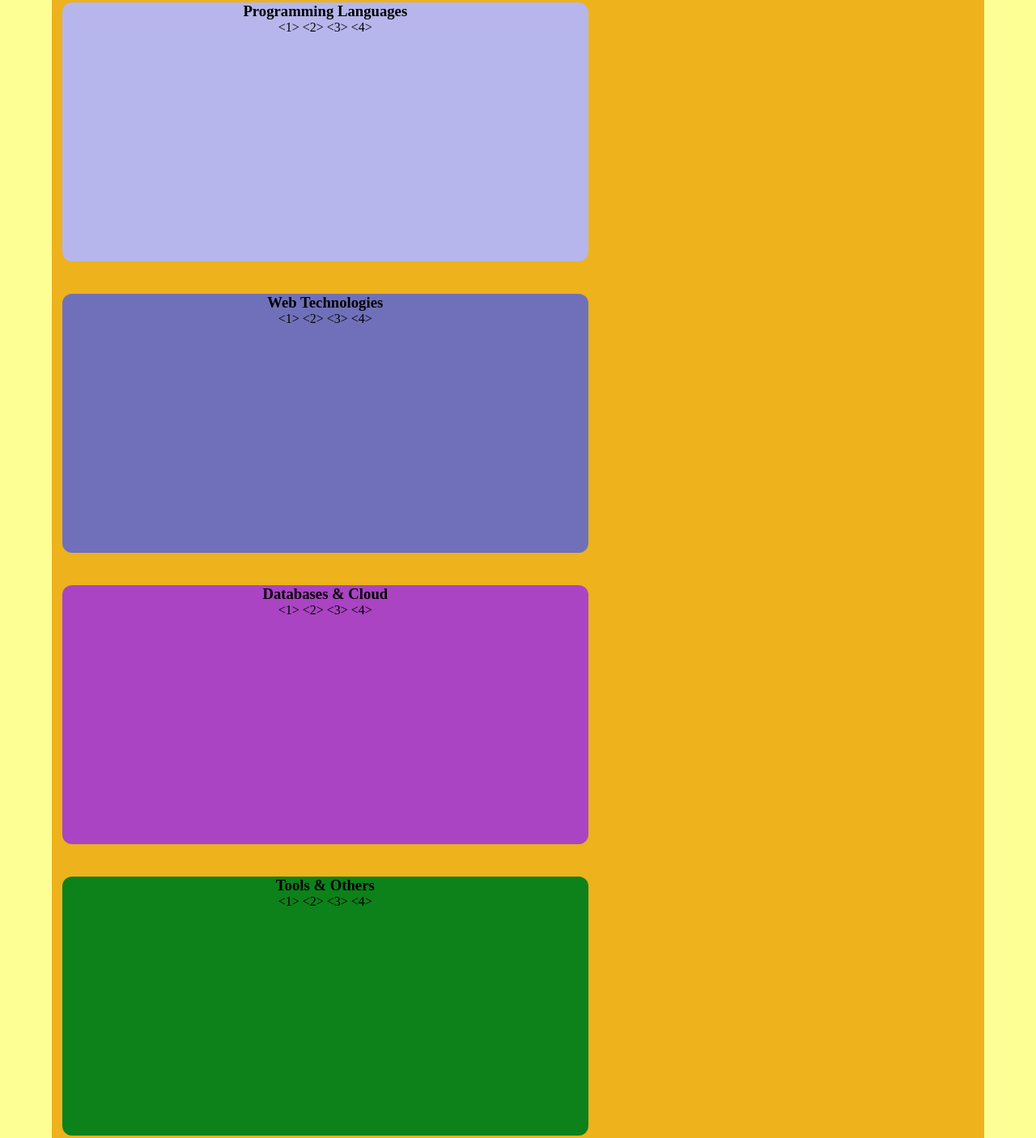
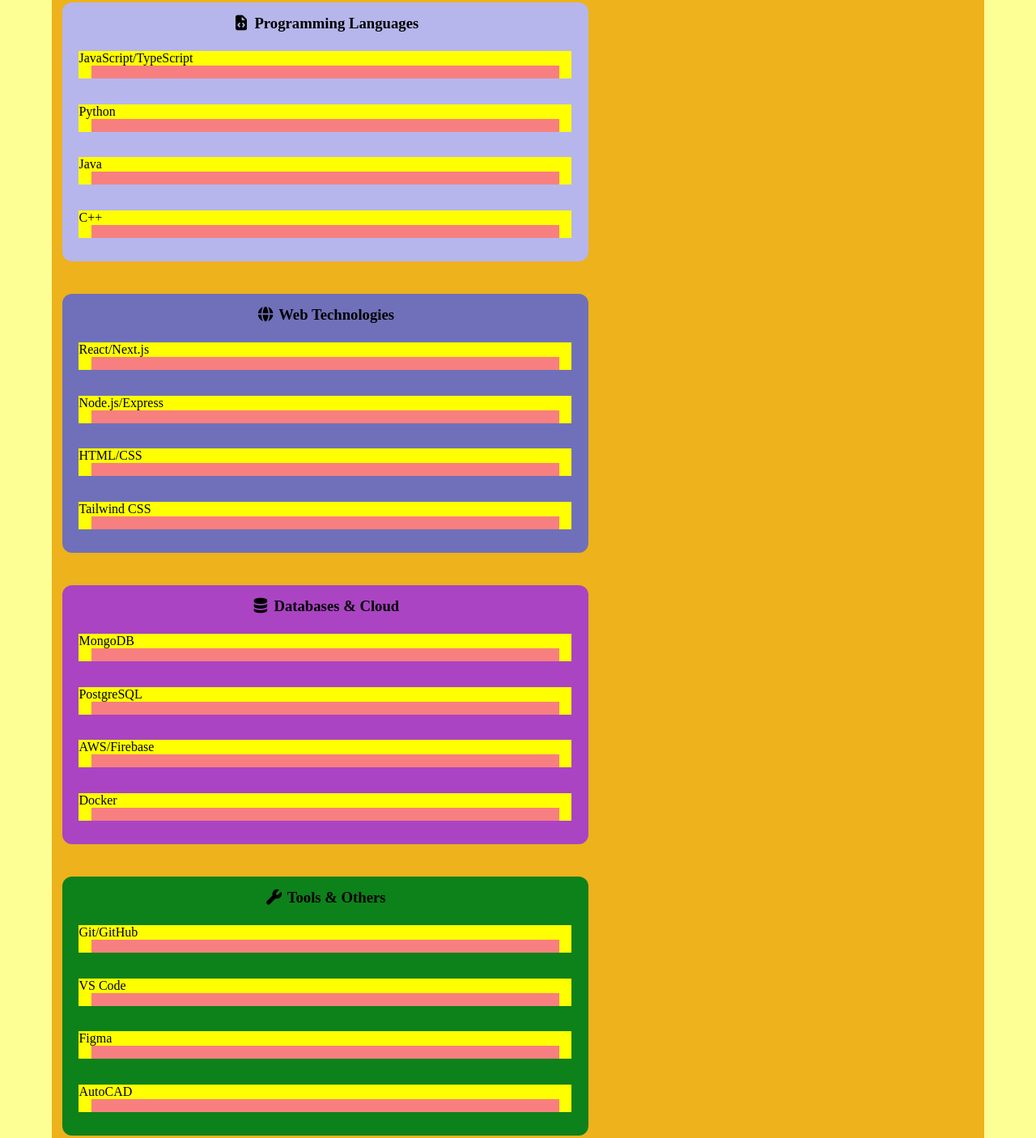
Before and after one commit to vishal-khilari/portfolio, a plain HTML site: page index.html in a window 1280 px wide. Shown: the part 1054-2460 px from the top of the page at 81% size. Drawn offline with Linux system fonts and the light colour scheme.

Commit message:
Learned too much about alignment.

```diff
--- a/index.html
+++ b/index.html
@@ -92,43 +92,148 @@
 
         <section id="subsec1">
             <div id="se1" class="sedib">
-                <h3>Programming Languages</h3>
-                <div>
-                    <1></1>
-                    <2></2>
-                    <3></3>
-                    <4></4>
+                <div class="seh">
+                    <h3><i class="fa-solid fa-file-code"></i> Programming Languages</h3>
+                </div>
+                <div class="pp">
+                    <div1>JavaScript/TypeScript
+                        <div class="sel">
+                            <div>
+
+                            </div>
+                        </div>
+                    </div1>
+                    <div2>Python
+                        <div class="sel">
+                            <div>
+
+                            </div>
+                        </div>
+                    </div2>
+                    <div3>Java
+                        <div class="sel">
+                            <div>
+
+                            </div>
+                        </div>
+                    </div3>
+                    <div4>C++
+                        <div class="sel">
+                            <div>
+
+                            </div>
+                        </div>
+                    </div4>
                 </div>
             </div>
 
             <div id="se2" class="sedib">
-                <h3>Web Technologies</h3>
-                <div class="sep">
-                    <1></1>
-                    <2></2>
-                    <3></3>
-                    <4></4>
+                <div class="seh">
+                    <h3><i class="fa-solid fa-globe"></i> Web Technologies</h3>
+                </div>
+                <div class="pp">
+                    <div1>React/Next.js
+                        <div class="sel">
+                            <div>
+
+                            </div>
+                        </div>
+                    </div1>
+                    <div2>Node.js/Express
+                        <div class="sel">
+                            <div>
+
+                            </div>
+                        </div>
+                    </div2>
+                    <div3>HTML/CSS
+                        <div class="sel">
+                            <div>
+
+                            </div>
+                        </div>
+                    </div3>
+                    <div4>Tailwind CSS
+                        <div class="sel">
+                            <div>
+
+                            </div>
+                        </div>
+                    </div4>
                 </div>
             </div>
 
             <div id="se3" class="sedib">
-                <h3>Databases & Cloud</h3>
-                <div class="sep">
-                    <1></1>
-                    <2></2>
-                    <3></3>
-                    <4></4>
+                <div class="seh">
+                    <h3><i class="fa-solid fa-database"></i> Databases & Cloud</h3>
+                </div>
+                <div class="pp">
+                    <div1>MongoDB
+                        <div class="sel">
+                            <div>
+
+                            </div>
+                        </div>
+                    </div1>
+                    <div2>PostgreSQL
+                        <div class="sel">
+                            <div>
+
+                            </div>
+                        </div>
+                    </div2>
+                    <div3>AWS/Firebase
+                        <div class="sel">
+                            <div>
+
+                            </div>
+                        </div>
+                    </div3>
+                    <div4>Docker
+                        <div class="sel">
+                            <div>
+
+                            </div>
+                        </div>
+                    </div4>
                 </div>
             </div>
 
             <div id="se4" class="sedib">
-                <h3>Tools & Others</h3>
-                <div class="sep">
-                    <1></1>
-                    <2></2>
-                    <3></3>
-                    <4></4>
+                <div class="seh">
+                    <h3><i class="fa-solid fa-wrench"></i> Tools & Others</h3>
                 </div>
+                <div class="pp">
+                    <div1>Git/GitHub
+                        <div class="sel">
+                            <div>
+
+                            </div>
+                        </div>
+                    </div1>
+                    <div2>VS Code
+                        <div class="sel">
+                            <div>
+
+                            </div>
+                        </div>
+                    </div2>
+                    <div3>Figma
+                        <div class="sel">
+                            <div>
+
+                            </div>
+                        </div>
+                    </div3>
+                    <div4>AutoCAD
+                        <div class="sel">
+                            <div>
+
+                            </div>
+                        </div>
+                    </div4>
+                </div>
+            </div>
             </div>
         </section>
 
--- a/style.css
+++ b/style.css
@@ -11,6 +11,7 @@
     width: 100vw;
     height: 100vh;
     display: flex;
+
     flex-direction: column;
 }
 
@@ -269,9 +270,30 @@ main {
     padding: 1%;
 }
 
+.pp {
+    display: flex;
+    flex-direction: column;
+    text-align: left;
+}
 
 .sedib {
     border-radius: 0.75rem;
+    padding: 0.5rem;
+}
+
+.sel{
+    background-color: rgb(248, 127, 127);
+    height: 1rem;
+    width: 95%;
+    place-self: center;
+}
+div1, div2, div3, div4{
+    margin:2.5% 2%;
+    /* display: flex; */
+    background-color: yellow;
+    /* justify-content: center; */
+    /* align-items: center; */
+    white-space: nowrap;
 }
 
 #se1 {
@@ -289,7 +311,12 @@ main {
 #se4 {
     background-color: rgb(13, 129, 26);
 }
-
+.seh{
+    height: 12%;
+    display: flex;
+    justify-content: center;
+    align-items: center;
+}
 /*  */
 /* #subsec2 { */
 /* background-color: rgb(28, 237, 178); */
```
